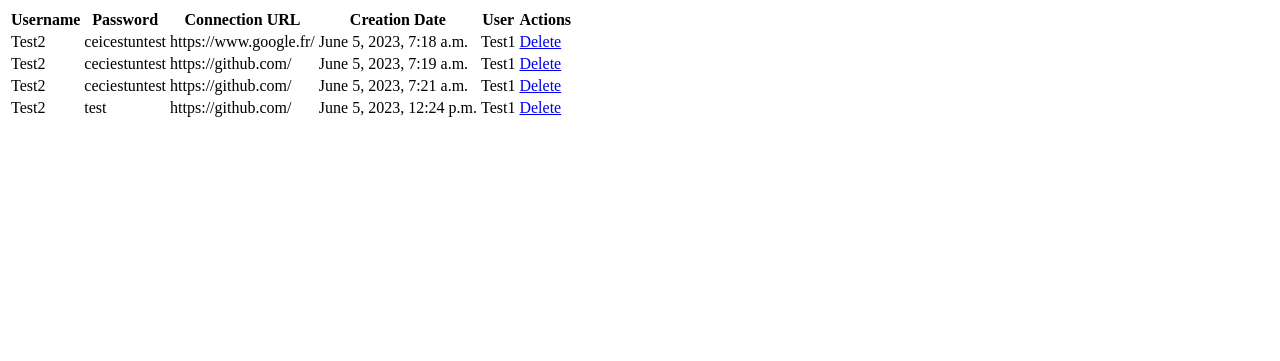
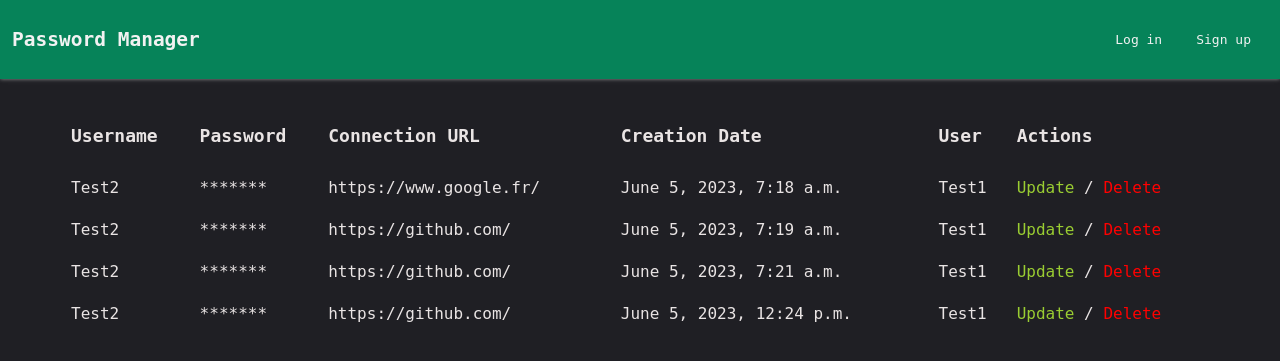
Before and after one commit to AntoineMauboussin/django_lc, a Django app: template src/project/templates/items_list.html in a window 1280 px wide. Shown: the top 361 px of the page. Run offline with Django 4.2, Linux system fonts and the light colour scheme; the template is opened without the code that fills it: values that come from a table or form of the project are taken from there, others are empty; data comes from the database, SQL or seed files in the repository.

Commit message:
items_page

```diff
--- a/src/project/static/css/app.css
+++ b/src/project/static/css/app.css
@@ -4,6 +4,15 @@ body{
     font-family: monospace;
     color: rgb(233, 228, 228);
     background-color: rgb(31, 31, 36);
+}
+
+a {
+    text-decoration: none;
+    color: rgb(233, 228, 228);
+}
+
+a:hover {
+    cursor: pointer;
 }
 
 #index_page {
--- /dev/null
+++ b/src/project/static/css/items.css
@@ -0,0 +1,34 @@
+.items-list {
+    display: flex;
+    justify-content: center;
+    margin-top: 24px;
+}
+
+.items-list table {
+    width: 90%;
+}
+
+.items-list table thead tr th{
+    text-align: start;
+    height: 60px;
+    font-size: 18px;
+    padding: 0 5px;
+}
+
+.items-list .actions a:first-child{
+    color: yellowgreen;
+}
+
+.items-list .actions a:last-child{
+    color: red;
+}
+
+.items-list table tbody tr td{
+    font-size: 16px;
+    height: 40px;
+    padding: 0 5px;
+}
+
+.items-list .password:hover {
+    cursor: pointer;
+}
--- a/src/project/templates/items_list.html
+++ b/src/project/templates/items_list.html
@@ -1,3 +1,20 @@
+{% load static %}
+<!DOCTYPE html>
+<html>
+
+<head>
+    <meta charset="utf-8">
+    <meta name="viewport" content="width=device-width, initial-scale=1">
+    <title>Password Manager</title>
+    <link rel="stylesheet" href="{% static 'css/app.css' %}" type="text/css">
+    <link rel="stylesheet" href="{% static 'css/items.css' %}" type="text/css">
+    <link rel="stylesheet" href="{% static 'css/navigation_bar.css' %}" type="text/css">
+</head>
+
+<body>
+    {% include 'navigation_bar.html' %}
+
+    <div class="items-list">
         <table>
             <thead>
                 <tr>
@@ -13,17 +30,43 @@
                 {% for item in items %}
                 <tr>
                     <td>{{ item.user_name }}</td>
-            <td>{{ item.password }}</td>
-            <td>{{ item.url }}</td>
+                    <td class="password" data-password="{{ item.password }}">*******</td>
+                    <td><a href="{{ item.url }}" target="_blank">{{ item.url }}</a></td>
                     <td>{{ item.creation_date }}</td>
                     <td>{{ item.creation_user }}</td>
-            <td><a href="#" onclick="confirmDelete('{{ item.id }}')">Delete</a></td>
+                    <td class="actions"><a href="update_item/{{ item.id }}">Update</a> /
+                        <a href="#" onclick="confirmDelete('{{ item.id }}')">Delete</a>
+                    </td>
                 </tr>
                 {% endfor %}
             </tbody>
         </table>
+    </div>
+</body>
+
+</html>
 
 <script>
+    var passwords = document.getElementsByClassName('password');
+
+    for (var i = 0; i < passwords.length; i++) {
+        passwords[i].addEventListener('click', revealPassword);
+    }
+
+    function revealPassword() {
+        var password = this.getAttribute('data-password');
+        this.innerText = password;
+        this.removeEventListener('click', revealPassword);
+        this.addEventListener('click', hidePassword);
+    }
+
+    function hidePassword() {
+        var password = this.getAttribute('data-password');
+        this.innerText = '*******';
+        this.removeEventListener('click', hidePassword);
+        this.addEventListener('click', revealPassword);
+    }
+
     function confirmDelete(itemId) {
         if (confirm("Êtes-vous sûr de vouloir supprimer cet élément ?")) {
             window.location.href = "/delete_item/" + itemId;
```
Lines whose indentation alone changed are shown as unchanged.
